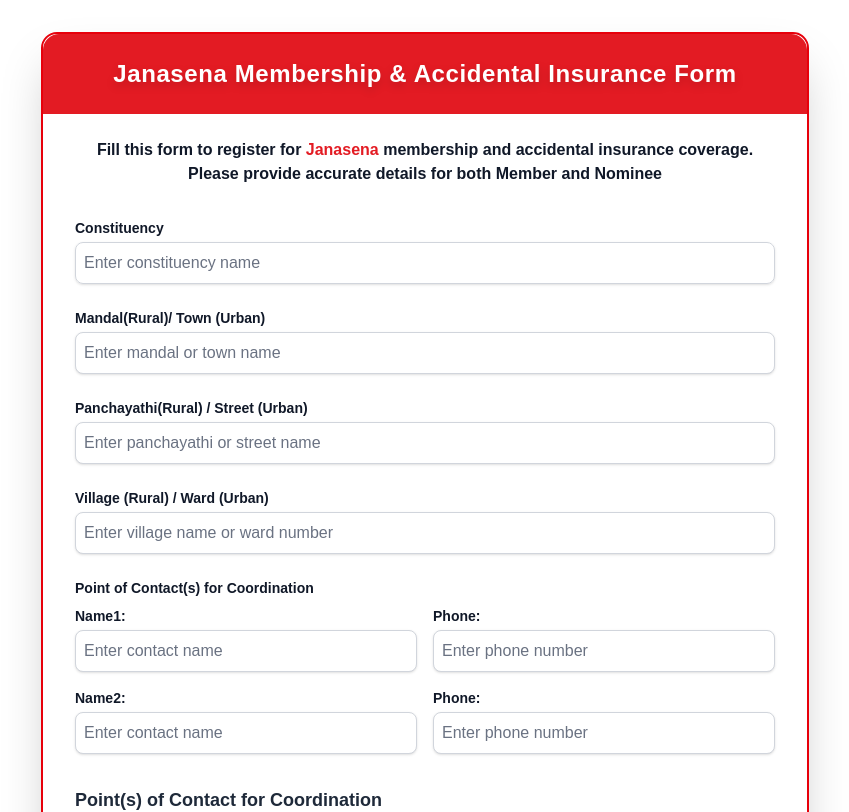
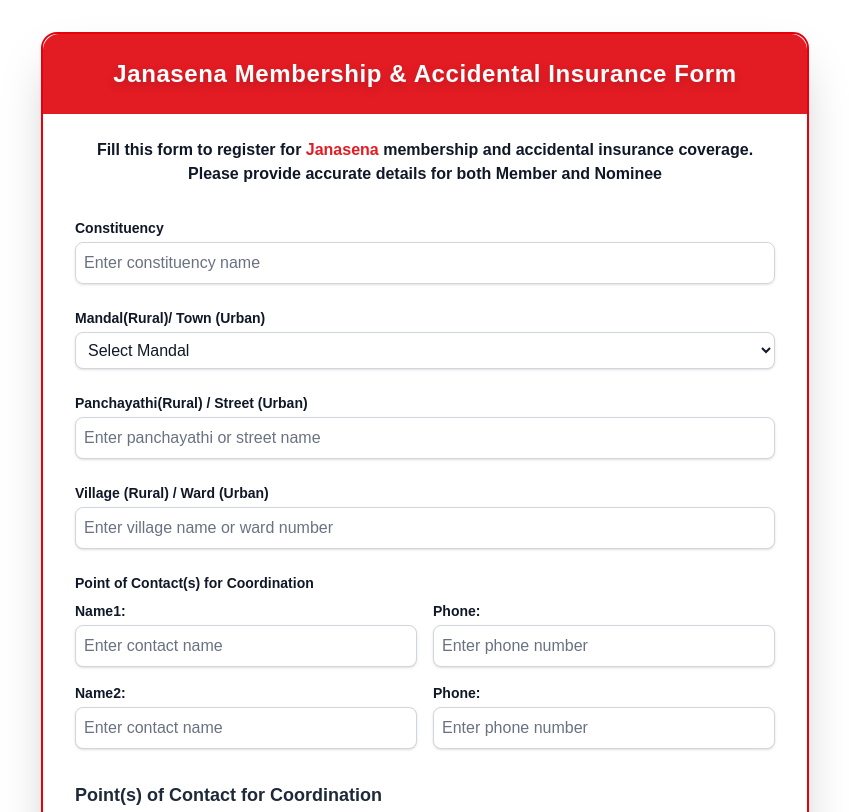
Before and after one commit to Chenchu-Parameswar-Kotari/jsp, a Next.js app: page / in a window 1280 px wide. Shown: the top 812 px of the page, without its empty margins (215-1064 px from the left). Built offline with nearby package versions, Linux system fonts and the light colour scheme.

Commit message:
feat: convert mandal field to dropdown with predefined values

```diff
--- a/src/app/page.tsx
+++ b/src/app/page.tsx
@@ -42,11 +42,15 @@
               </div>
               <div>
                 <label className="block text-sm font-semibold text-gray-900">Mandal(Rural)/ Town (Urban)</label>
-                <input
-                  type="text"
-                  className="mt-1 block w-full rounded-lg border border-gray-300 p-2 shadow-sm focus:border-[#E31B23] focus:ring-[#E31B23] text-gray-900 placeholder-gray-500 bg-white"
-                  placeholder="Enter mandal or town name"
-                />
+                <select
+                  className="mt-1 block w-full rounded-lg border border-gray-300 p-2 shadow-sm focus:border-[#E31B23] focus:ring-[#E31B23] text-gray-900 bg-white"
+                >
+                  <option value="">Select Mandal</option>
+                  <option value="sri-kalahasti">Sri Kalahasti</option>
+                  <option value="yerpedu">Yerpedu</option>
+                  <option value="tottambedu">Tottambedu</option>
+                  <option value="renigunta">Renigunta</option>
+                </select>
               </div>
               <div>
                 <label className="block text-sm font-semibold text-gray-900">Panchayathi(Rural) / Street (Urban)</label>
```
